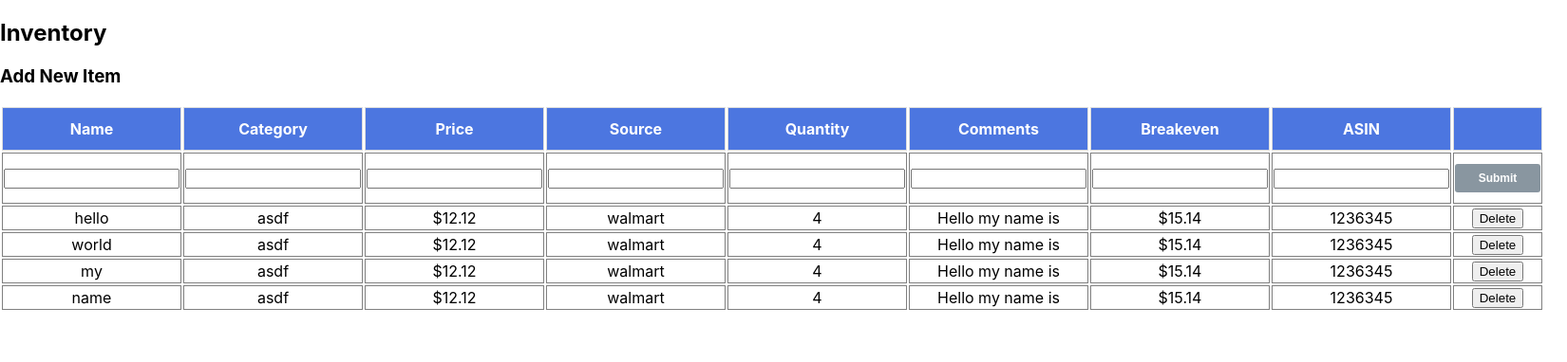
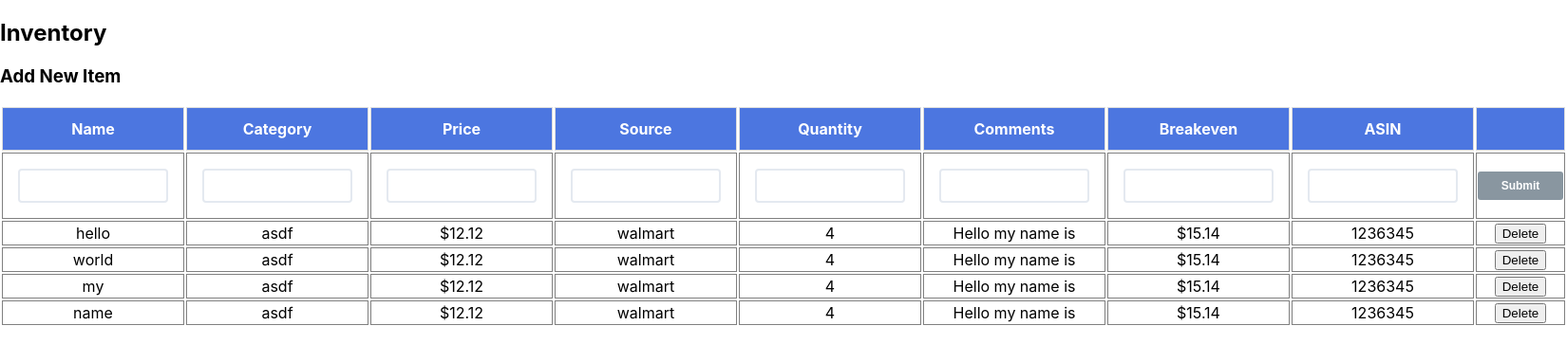
Before and after one commit to sunnybakalov/inventory-fe, a React (Create React App) app: page / in a window 1280 px wide. Shown: the top 382 px of the page at 95% size, 1650 px wide, since content can reach past the window. Built offline with nearby package versions, Linux system fonts and the light colour scheme.

Commit message:
errors displaying under the input fields

```diff
--- a/src/components/ItemsTable.jsx
+++ b/src/components/ItemsTable.jsx
@@ -2,7 +2,7 @@ import React from 'react';
 import styled from 'styled-components';
 import { SubmitButton } from '../components/Buttons';
 
-const ItemsTable = ({ handleDelete, handleInput, handleSubmit, rows }) => {
+const ItemsTable = ({ errors, handleDelete, handleInput, handleSubmit, rows }) => {
   return (
     <Table>
       <Row>
@@ -18,28 +18,74 @@ const ItemsTable = ({ handleDelete, handleInput, handleSubmit, rows }) => {
       </Row>
       <Row>
         <TableData>
-          <input onChange={e => handleInput(e, 'name')} />
+          <InputDiv>
+            <Input
+              onChange={e => handleInput(e, 'name')}
+              error={ errors.name ? true : false }
+            />
+            {errors.name &&
+              <span>{errors.name}</span>
+            }
+          </InputDiv>
         </TableData>
         <TableData>
-          <input onChange={e => handleInput(e, 'category')} />
+          <InputDiv>
+            <Input
+              onChange={e => handleInput(e, 'category')}
+              error={ errors.category ? true : false }
+              />
+            {errors.category &&
+              <span>{errors.category}</span>
+            }
+          </InputDiv>
         </TableData>
         <TableData>
-          <input onChange={e => handleInput(e, 'price')} />
+          <InputDiv>
+            <Input
+              onChange={e => handleInput(e, 'price')}
+              error={ errors.price ? true : false }
+              />
+            {errors.price &&
+              <span>{errors.price}</span>
+            }
+          </InputDiv>
         </TableData>
         <TableData>
-          <input onChange={e => handleInput(e, 'source')} />
+          <InputDiv>
+            <Input
+              onChange={e => handleInput(e, 'source')}
+              error={ errors.source ? true : false }
+            />
+            {errors.source &&
+              <span>{errors.source}</span>
+            }
+          </InputDiv>
         </TableData>
         <TableData>
-          <input onChange={e => handleInput(e, 'quantity')} />
+          <InputDiv>
+            <Input
+              onChange={e => handleInput(e, 'quantity')}
+              error={ errors.quantity ? true : false }
+            />
+            {errors.quantity &&
+              <span>{errors.quantity}</span>
+            }
+          </InputDiv>
         </TableData>
         <TableData>
-          <input onChange={e => handleInput(e, 'comments')} />
+          <InputDiv>
+            <Input onChange={e => handleInput(e, 'comments')} />
+          </InputDiv>
         </TableData>
         <TableData>
-          <input onChange={e => handleInput(e, 'breakeven')} />
+          <InputDiv>
+            <Input onChange={e => handleInput(e, 'breakeven')} />
+          </InputDiv>
         </TableData>
         <TableData>
-          <input onChange={e => handleInput(e, 'asin')} />
+          <InputDiv>
+            <Input onChange={e => handleInput(e, 'asin')} />
+          </InputDiv>
         </TableData>
         <TableData>
           <SubmitButton onClick={handleSubmit}>
@@ -68,6 +114,13 @@ const ItemsTable = ({ handleDelete, handleInput, handleSubmit, rows }) => {
 
 export default ItemsTable;
 
+const inputBorderColor = props => {
+  if (props.error) {
+    return '2px solid red';
+  }
+  return '2px solid #e4e9f0';
+};
+
 const Table = styled.table`
   width: 80%;
   margin: auto;
@@ -88,3 +141,30 @@ const TableHeading = styled.th`
 const TableData = styled.td`
   border: 1px solid grey;
 `;
+
+const Input = styled.input`
+  height: 30px;
+  max-width: 150px;
+  border: ${props => inputBorderColor(props)};
+  border-radius: 4px;
+  background-color: #ffffff;
+
+  &:focus {
+    outline: 0;
+    border-color: #4C76E0;
+  }
+  &::placeholder {
+    color: #333;
+  }
+`;
+
+const InputDiv = styled.div`
+  display: grid;
+  margin: 15px;
+
+  span {
+    color: red;
+    font-style: italic;
+    font-size: 10px;
+  }
+`;
--- a/src/screens/Home.jsx
+++ b/src/screens/Home.jsx
@@ -22,13 +22,7 @@ const Home = () => {
     breakeven: '',
     asin: ''
   });
-  const [errors, setErrors] = useState({
-    name: '',
-    category: '',
-    price: '',
-    source: '',
-    quantity: ''
-  });
+  const [errors, setErrors] = useState({});
 
   const handleInput = (e, key) => {
     setInputs({ ...inputs, [key]: e.target.value });
@@ -112,7 +106,7 @@ const Home = () => {
           Submit
         </SubmitButton>
       </ButtonContainer> */}
-      <ItemsTable rows={rows} handleInput={handleInput} handleSubmit={handleSubmit} handleDelete={handleDelete} />
+      <ItemsTable rows={rows} handleInput={handleInput} handleSubmit={handleSubmit} handleDelete={handleDelete} errors={errors}/>
     </>
   );
 };
```
Also changed, not shown: 1 other file (tests, documents, lock files or other folders).
